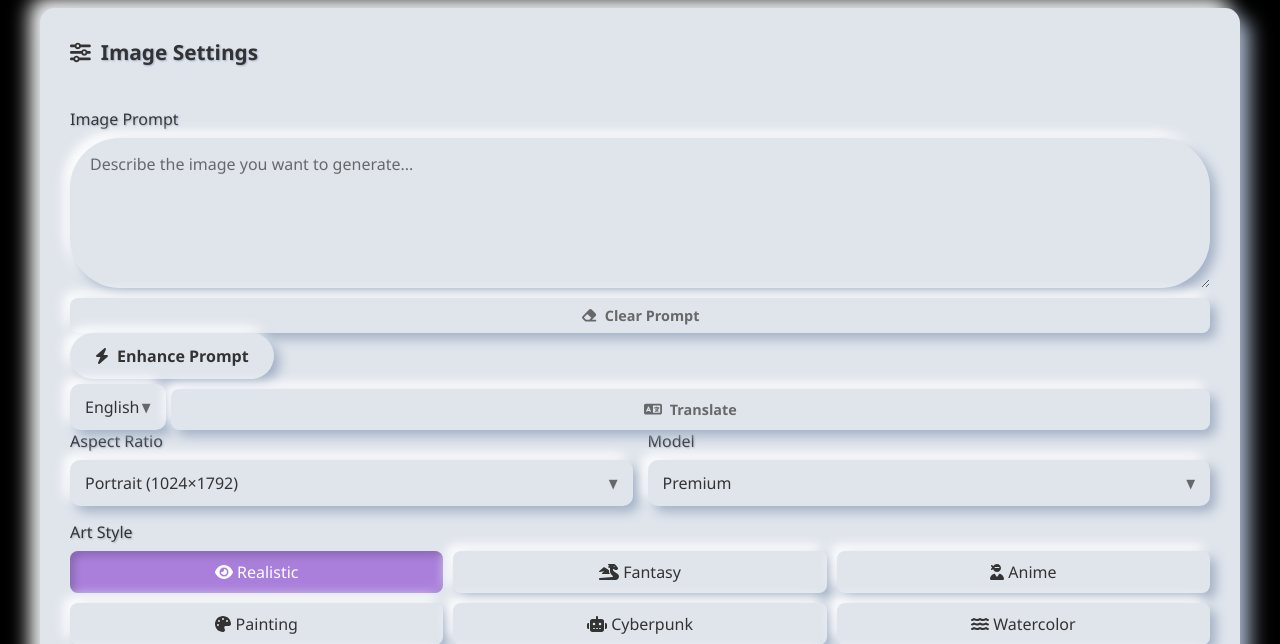
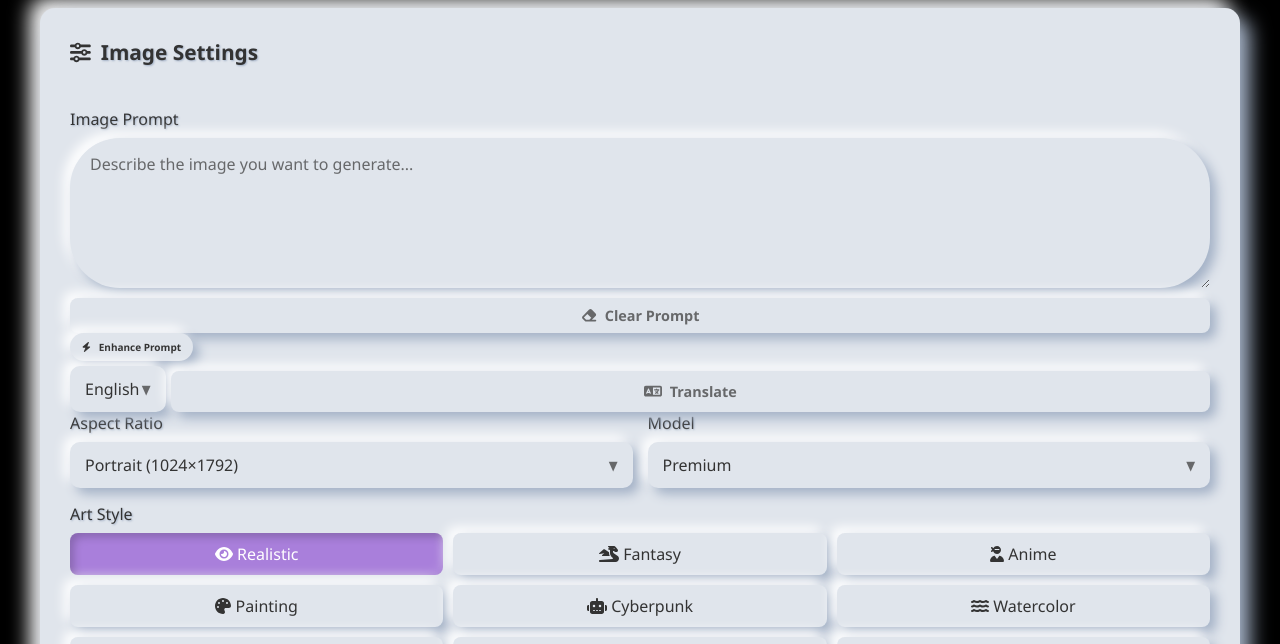
Before and after one commit to ray23-bit/Demo2, a plain HTML site: page index.html in a window 1280 px wide. Shown: the part 122-766 px from the top of the page. Drawn offline with Linux system fonts and the light colour scheme.

Commit message:
Update enhance-prompt.css
Update enhance-prompt.css

```diff
--- a/enhance-prompt.css
+++ b/enhance-prompt.css
@@ -151,6 +151,11 @@
   transition: all 0.2s ease;
 }
 
+button.enhance-btn {
+  padding: 7px 12px !important;
+  font-size: 10px !important;
+}
+
 .enhance-btn:hover {
   background-color: #8a55c5;
   transform: scale(1.03);
```
